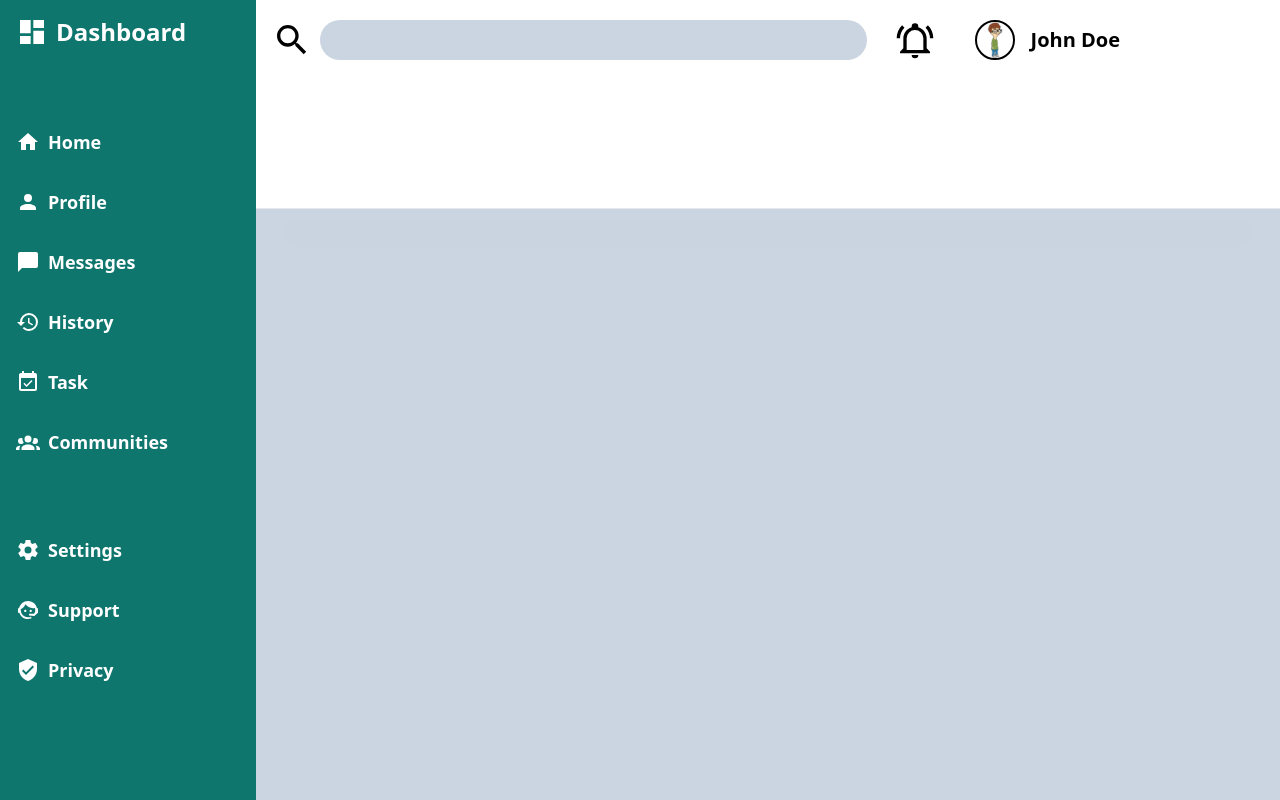
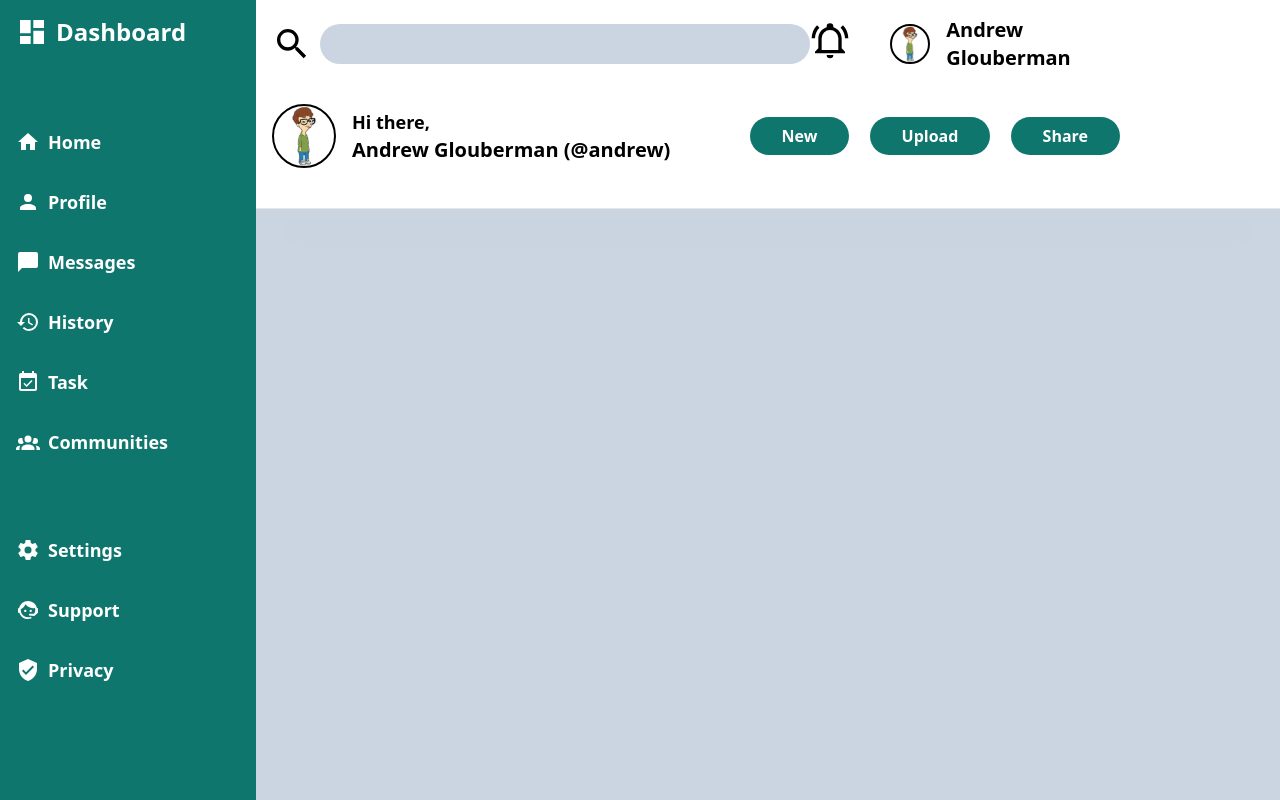
Before and after one commit to pmugasa/admin-dashboard, a plain HTML site: page index.html in a window 1280 px wide. Drawn offline with nearby package versions, Linux system fonts and the light colour scheme.

Commit message:
added the user avatar and new, share and upload button to the section

```diff
--- a/index.html
+++ b/index.html
@@ -86,24 +86,41 @@
       <div class="flex items-center">
         <!--search bar-->
         <div class=" flex w-3/5">
-          <img src="/assets/magnify.svg" alt="" class="w-10 h-10 mr-2">
+          <img src="/assets/magnify.svg" alt="" class="w-10 h-10 mr-2 hover:cursor-pointer">
           <input type="text" class="w-full rounded-full bg-slate-300">
         </div>
 
         <div class="ml-auto flex mr-36 ">
           <!--bell icon-->
-          <img src="assets/bell-ring-outline.svg" class="w-10 h-12 mr-10">
+          <img src="assets/bell-ring-outline.svg" class="w-10 h-12 mr-10 hover:cursor-pointer">
 
           <!--avatar-->
           <div class="flex flex-row items-center space-x-4">
-            <img src="/assets/andrew.jpg" class="rounded-full w-10 h-10 border-2 border-black">
-            <span class="text-xl font-bold">John Doe</span>
+            <img src="/assets/andrew.jpg" class="rounded-full w-10 h-10 border-2 border-black hover:cursor-pointer">
+            <span class="text-xl font-bold">Andrew Glouberman</span>
           </div>
         </div>
       </div>
 
+<!--username card-->
+<div class="flex items-center mt-8">
+  <!--avatar and username-->
+  <div class="flex flex-row items-center space-x-4">
+    <img src="/assets/andrew.jpg" class="rounded-full w-16 h-16 border-2 border-black hover:cursor-pointer">
+    <div class="flex flex-col">
+      <p class="text-lg font-semibold">Hi there,</p>
+      <p class="text-xl font-bold">Andrew Glouberman (@andrew)</p>
+    </div>
 
+  </div>
+  <!--buttons-->
+  <div class="ml-auto mr-36 space-x-4">
+    <a href="#" class="bg-teal-700 px-8 rounded-full py-2 text-bold text-white font-semibold text-center hover:bg-teal-900">New</a>
+    <a href="#" class="bg-teal-700 px-8 rounded-full py-2 text-bold text-white font-semibold text-center hover:bg-teal-900">Upload</a>
+    <a href="#" class="bg-teal-700 px-8 rounded-full py-2 text-bold text-white font-semibold text-center hover:bg-teal-900">Share</a>
+  </div>
 
+</div>
 
 
 
```
